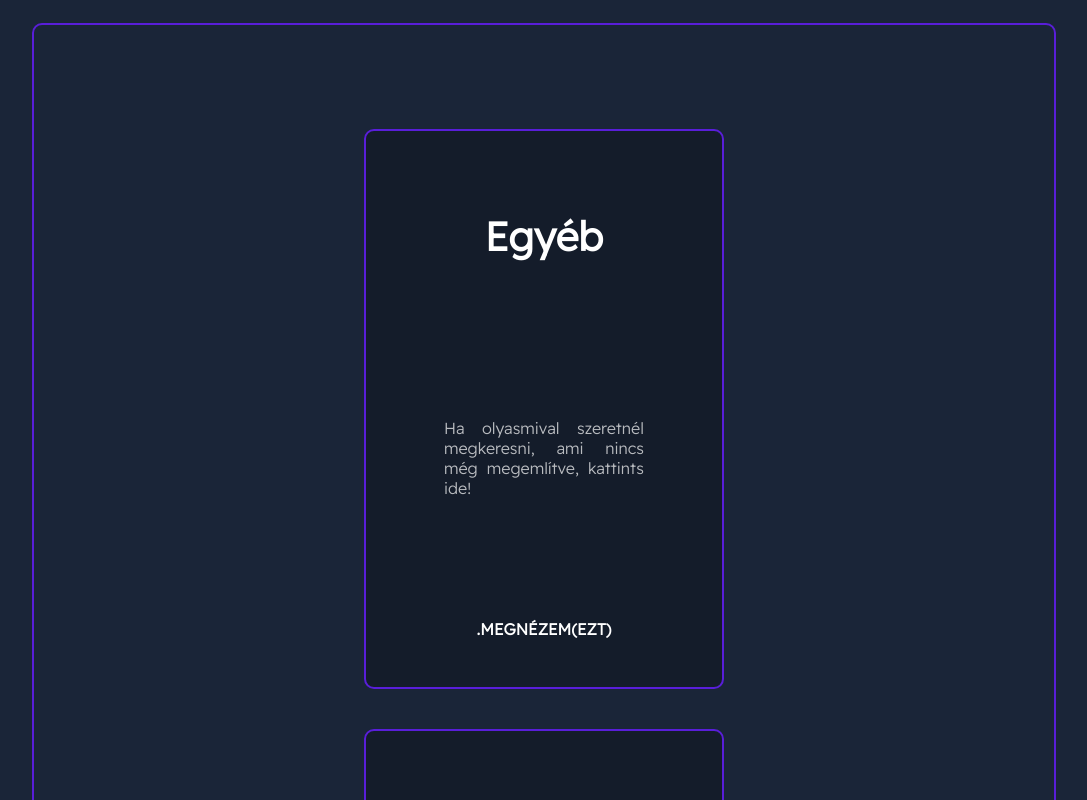
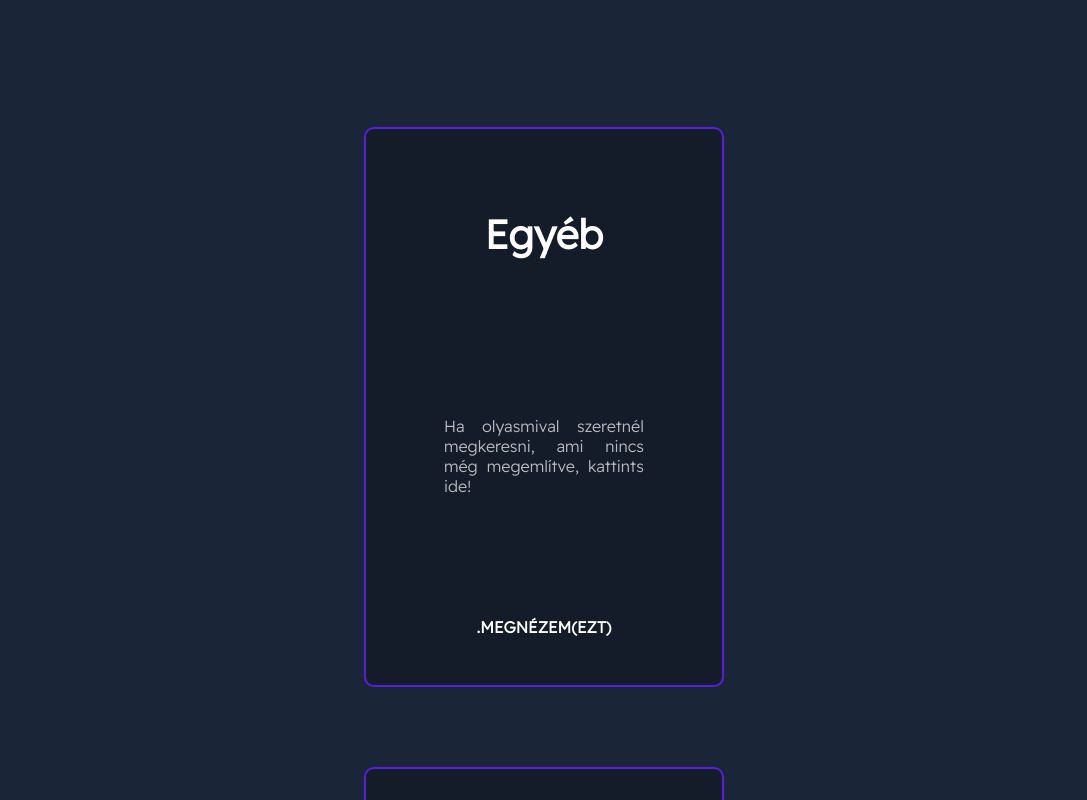
Before and after one commit to palyikris/myportfolio.github.io, a Next.js app in the folder mynextjsapp/myapp/: page / in a window 1280 px wide. Shown: the part 1340-2140 px from the top of the page, without its empty margins (96-1183 px from the left). Built offline with nearby package versions, Linux system fonts and the light colour scheme.

Commit message:
no border for feaureList

```diff
--- a/mynextjsapp/myapp/styles/Home.module.css
+++ b/mynextjsapp/myapp/styles/Home.module.css
@@ -29,11 +29,9 @@
 .featuresList{
     display: flex;
     justify-content: space-evenly;
-    align-items: center;
     flex-wrap: wrap;
     padding: 8vmin 20vmin;
     width: 80%;
-    border: 2px solid #591ed9;
     border-radius: 10px;
 }
 .feature{
@@ -50,13 +48,14 @@
     height: 70vmin;
     width: 45vmin;
     margin-top: 5vmin;
-    transition: all 0.7s
+    transition: all 0.7s;
+    margin: 5vmin 3vmin 5vmin 3vmin;
 }
 .featureContainer{
     transition: all 0.7s;
 }
 .featureContainer:hover{
-    padding: 0 2vmin 3vmin 0
+    padding: 0 2vmin 5vmin 0
 }
 .featureDesc{
     font-weight: 400;
```
